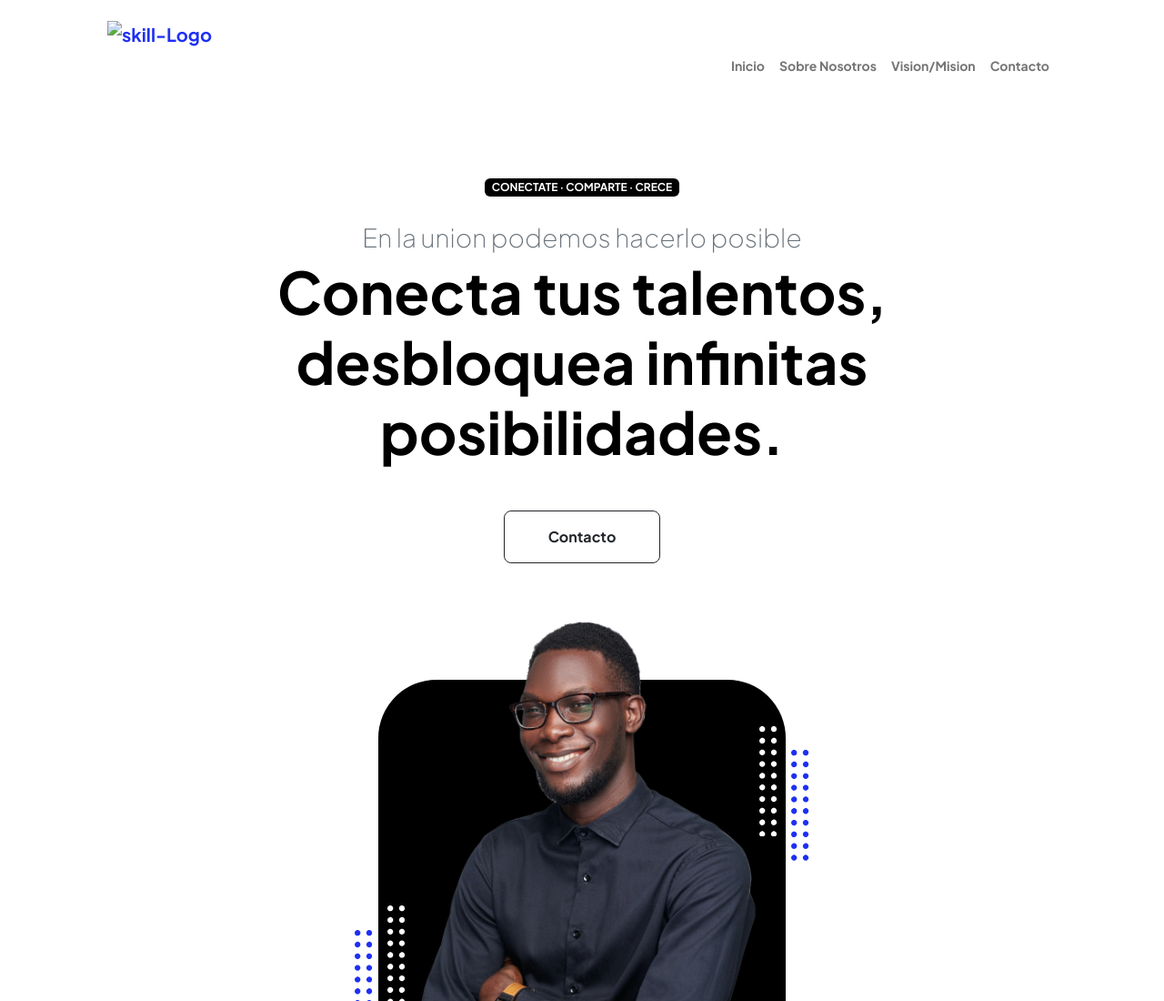
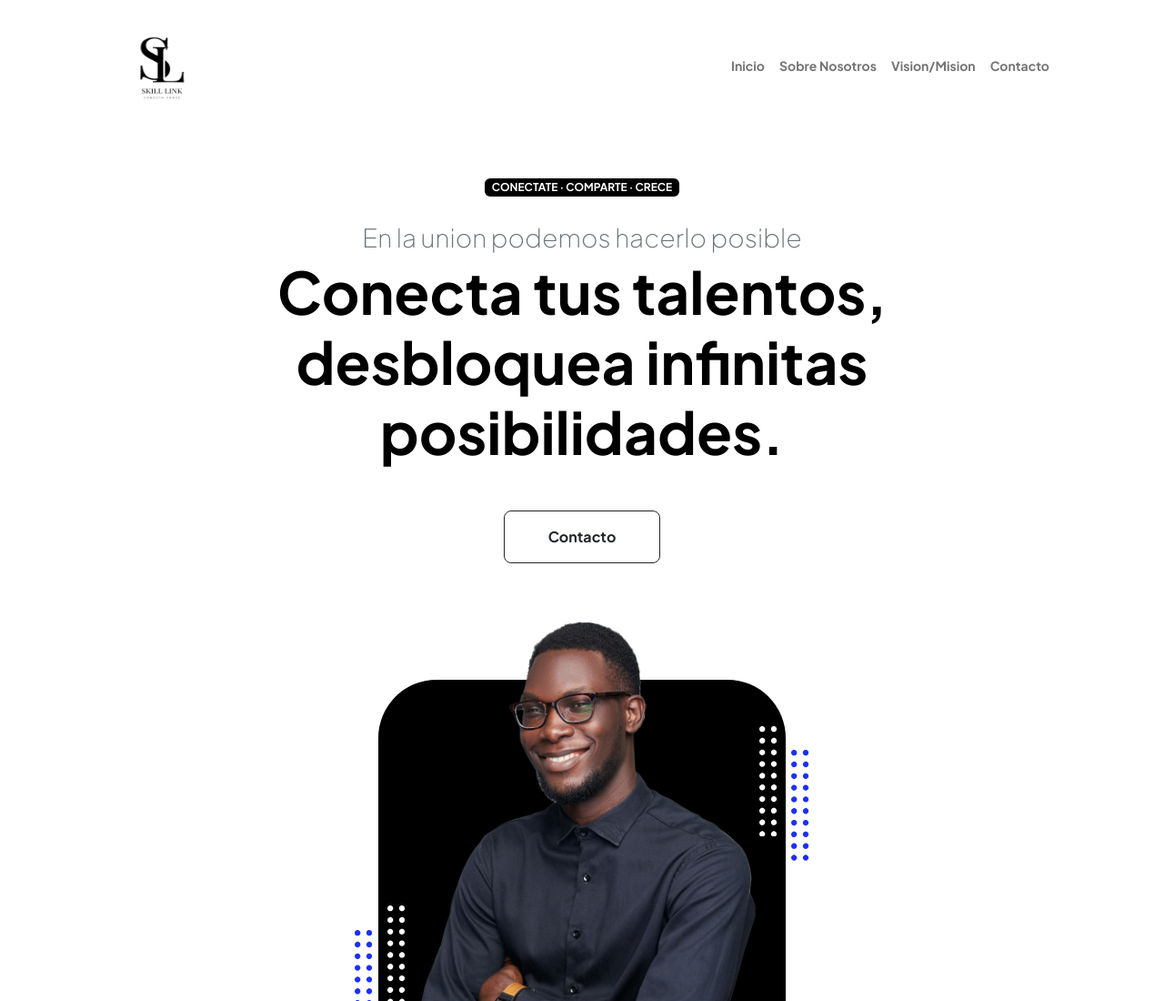
Before and after one commit to Palaciodiego008/skills-linkvapo, a plain HTML site: page index.html in a window 1280 px wide. Shown: the top 1100 px of the page at 91% size. Drawn offline with nearby package versions, Linux system fonts and the light colour scheme; the site is published under a folder, as on GitHub Pages, so addresses that start at the root find nothing.

Commit message:
Added static route with the image

```diff
--- a/index.html
+++ b/index.html
@@ -23,7 +23,7 @@
             <nav class="navbar navbar-expand-lg navbar-light bg-white py-3">
                 <div class="container px-5">
                     <a class="navbar-brand" href="index.html"><span class="fw-bolder text-primary">
-                        <img src="/assets/logo.jpg" alt="skill-Logo" width="120" height="100" class="d-inline-block align-text-top">
+                        <img src="./assets/logo.jpg" alt="skill-Logo" width="120" height="100" class="d-inline-block align-text-top">
                         </span><span class="text-primary">
                     </span></a>
                     <button class="navbar-toggler" type="button" data-bs-toggle="collapse" data-bs-target="#navbarSupportedContent" aria-controls="navbarSupportedContent" aria-expanded="false" aria-label="Toggle navigation"><span class="navbar-toggler-icon"></span></button>
```
Also changed, not shown: vision-mision.html (+1 -1 lines).
